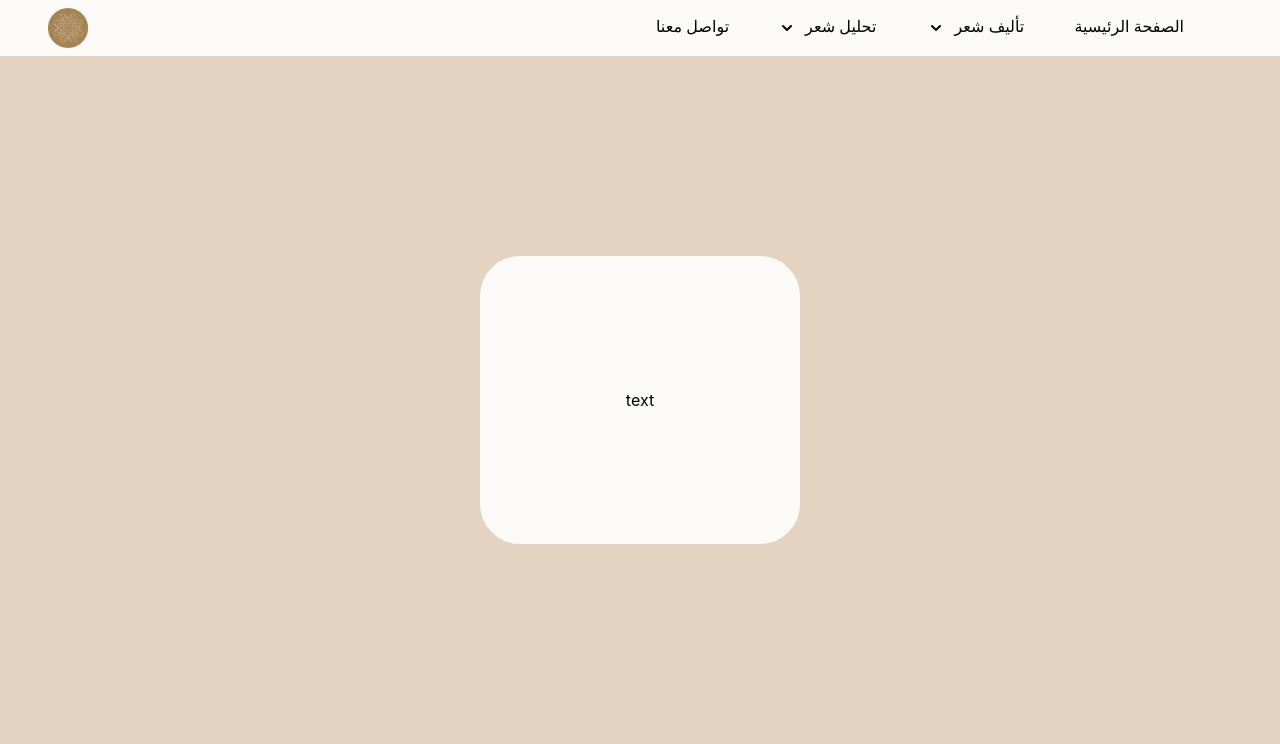
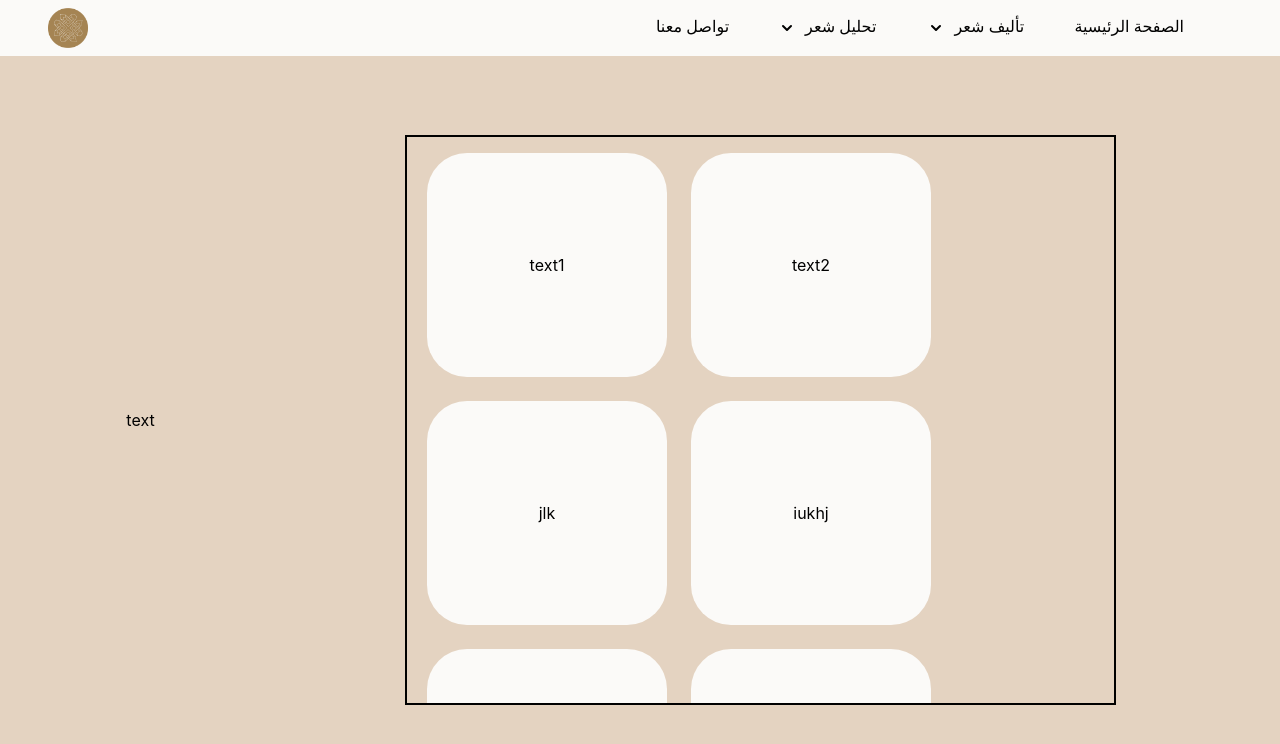
Before and after one commit to wadjih-bencheikh18/arabicthon-front, a React (Create React App) app: page /create in a window 1280 px wide. Shown: the top 744 px of the page. Built offline with nearby package versions, Linux system fonts and the light colour scheme.

Commit message:
init ta2lif choice page

```diff
--- a/src/sections/ChoiceTa2lif.jsx
+++ b/src/sections/ChoiceTa2lif.jsx
@@ -1,14 +1,33 @@
 export function ChoiceTa2lif() {
+  const functionalities = [
+    "text1",
+    "text2",
+    "jlk",
+    "iukhj",
+    "iuhk",
+    "text2",
+    "jlk",
+    "iukhj",
+    "iuhk",
+    "text2",
+    "jlk",
+    "iukhj",
+    "iuhk",
+  ];
   return (
-    <div className="flex h-screen justify-center items-center">
+    <div className="flex h-screen mx-5 pt-10 justify-center items-center">
+      <div className="w-full">text</div>
       {/* container */}
-      <div className="flex justify-center items-center">
-        <div className="bg-[#FBFAF8] rounded-[40px] w-80 h-72 flex justify-center items-center">
-          text
-        </div>
+      <div className="flex flex-wrap h-[75%] mx-36 overflow-y-scroll items-center px-5 border-black border-2 pt-4">
+        {functionalities.map((functionality, key) => (
+          <div
+            key={key}
+            className="bg-[#FBFAF8] rounded-[40px] w-60 h-56 flex justify-center items-center mr-6 mb-6"
+          >
+            {functionality}
+          </div>
+        ))}
       </div>
-      {/* text */}
-      <div className=""></div>
     </div>
   );
 }
```
